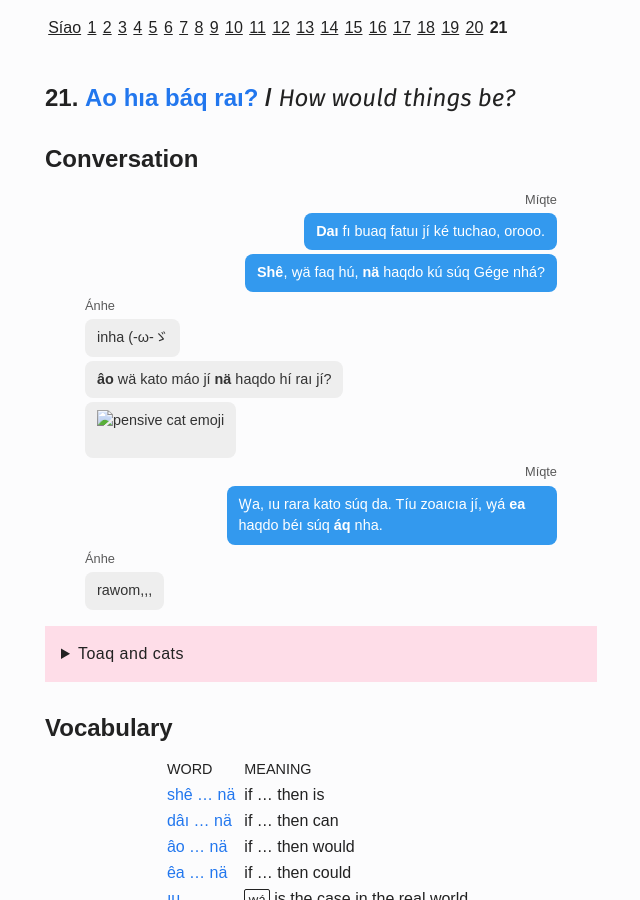
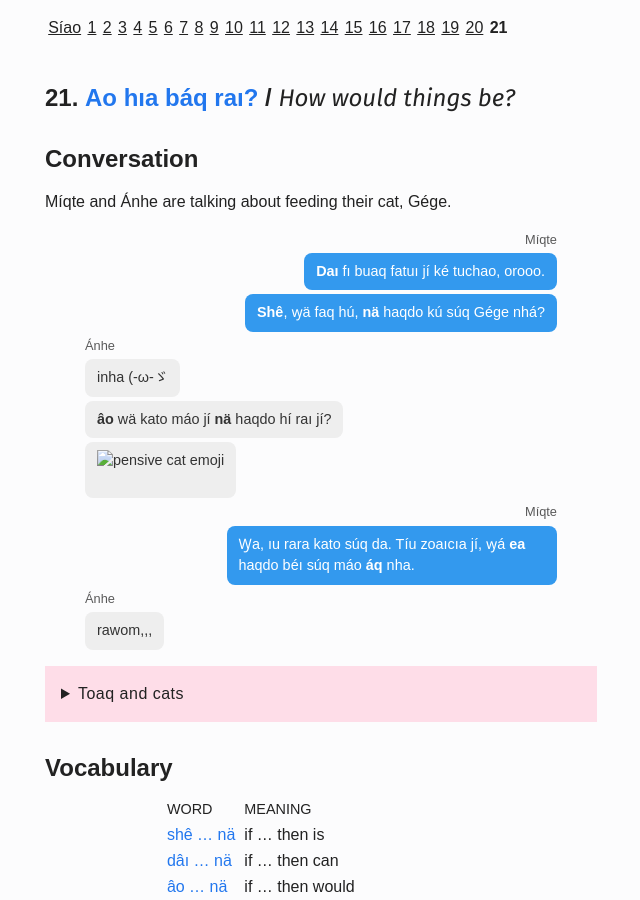
Before and after one commit to laqme/koitieq, a Jekyll site: the page built from _chapters/21-she.md, in a window 1280 px wide and 900 px high. Shown: the whole window, without its empty margins (51-691 px from the left). Built offline with Jekyll 4.4.1, drawn with Linux system fonts in a browser that asks for light colours; some web fonts are replaced.

Commit message:
who's Gége

```diff
--- a/_chapters/21-she.md
+++ b/_chapters/21-she.md
@@ -7,6 +7,8 @@ subject: "conditionals, áq, chéq"
 ---
 
 ## Conversation
+
+Míqte and Ánhe are talking about feeding their cat, Gége.
 
 {:.chat-log}
 > <div class="send speaker">Míqte
@@ -27,7 +29,7 @@ subject: "conditionals, áq, chéq"
 >
 > <div class="send speaker">Míqte
 > </div>
-> <div class="send bubble" markdown="1">Ꝡa, ıu rara kato súq da. Tíu zoaıcıa jí, ꝡá **ea** haqdo béı súq **áq** nha.
+> <div class="send bubble" markdown="1">Ꝡa, ıu rara kato súq da. Tíu zoaıcıa jí, ꝡá **ea** haqdo béı súq máo **áq** nha.
 > </div>
 >
 > <div class="recv speaker">Ánhe
```
